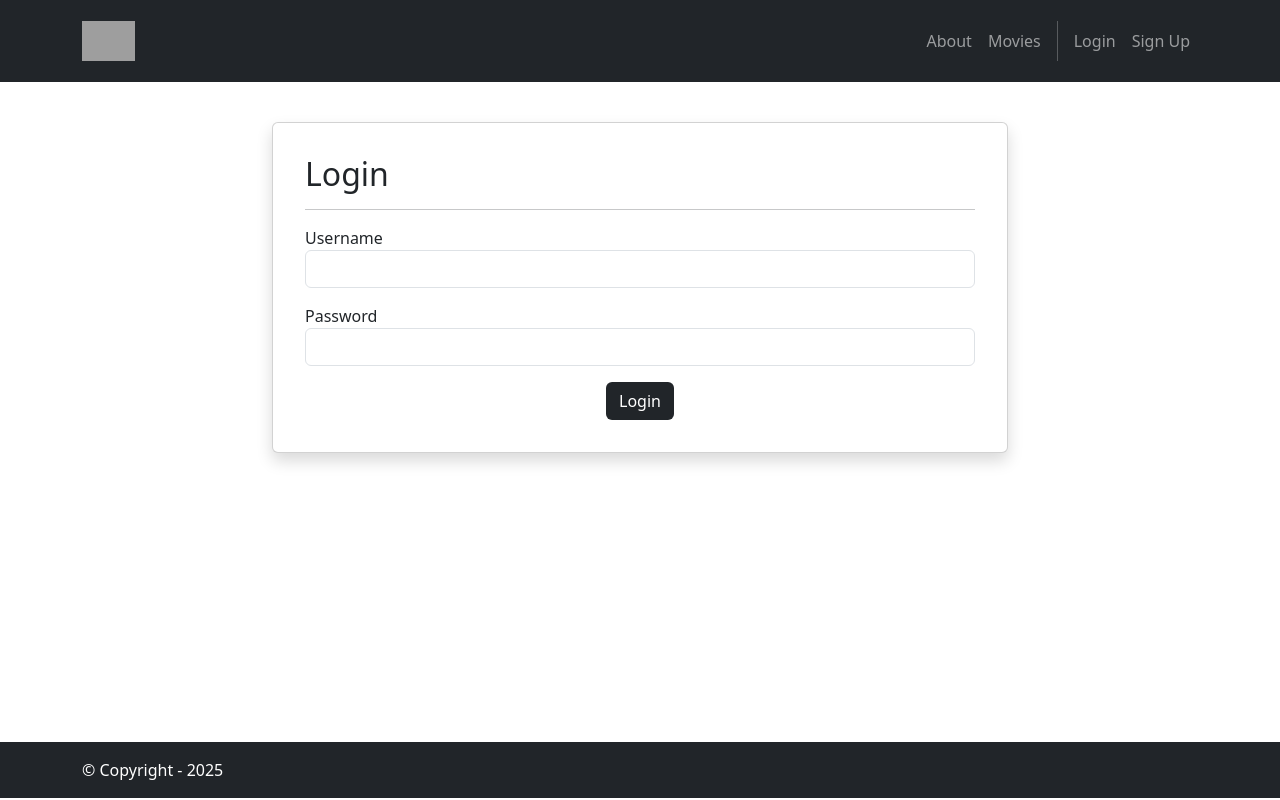
After one commit to cnrbd/MovieSite, a Django app: page /accounts/login/ in a window 1280 px wide. The commit adds this page. Run offline with Django 5.2, Linux system fonts and the light colour scheme; some libraries are stand-ins or nearby versions; grey boxes are pictures that could not be loaded.

Commit message:
completed signup, login page

```diff
--- /dev/null
+++ b/accounts/templates/accounts/login.html
@@ -0,0 +1,44 @@
+{% extends 'base.html' %}
+{% block content %}
+<div class="p-3 mt-4">
+  <div class="container">
+    <div class="row justify-content-center">
+      <div class="col-md-8">
+        <div class="card shadow p-3 mb-4 rounded">
+          <div class="card-body">
+            <h2>Login</h2>
+            <hr />
+            {% if template_data.error %}
+            <div class="alert alert-danger" role="alert">
+              {{ template_data.error }}
+            </div>
+            {% endif %}
+            <form method="POST">
+              {% csrf_token %}
+              <p>
+                <label for="username">Username</label>
+                <input id="username" type="text"
+                       name="username" required
+                       autocomplete="username"
+                       class="form-control">
+              </p>
+              <p>
+                <label for="password">Password</label>
+                <input id="password" type="password"
+                       name="password" required
+                       autocomplete="current-password"
+                       class="form-control">
+              </p>
+              <div class="text-center">
+                <button type="submit"
+                  class="btn bg-dark text-white">Login
+                </button>
+              </div>
+            </form>
+          </div>
+        </div>
+      </div>
+    </div>
+  </div>
+</div>
+{% endblock content %}
--- a/accounts/urls.py
+++ b/accounts/urls.py
@@ -3,5 +3,6 @@ from . import views
 
 urlpatterns = [
     path('signup/', views.signup, name='accounts.signup'),
-    # path('login/', views.login, name='accounts.login'),
+    path('login/', views.login, name='accounts.login'),
+    path('logout/', views.logout, name='accounts.logout'),
 ]
--- a/accounts/views.py
+++ b/accounts/views.py
@@ -1,9 +1,40 @@
 from django.shortcuts import render
-from django.contrib.auth.forms import UserCreationForm
+from django.shortcuts import redirect
+from .forms import CustomUserCreationForm, CustomErrorList
+from django.contrib.auth import login as auth_login, authenticate, logout as auth_logout
+from django.contrib.auth.decorators import login_required
+
+def login(request):
+    template_data = {}
+    template_data['title'] = 'Login'
+    if request.method == 'GET':
+        return render(request, 'accounts/login.html', {'template_data': template_data})
+    elif request.method == 'POST':
+        user = authenticate(request, username = request.POST['username'], password = request.POST['password'])
+        if user is None:
+            template_data['error'] = 'The username or password is incorrect.'
+            return render(request, 'accounts/login.html', {'template_data': template_data})
+        else:
+            auth_login(request, user)
+            return redirect('home.index')
+
 def signup(request):
     template_data = {}
     template_data['title'] = 'Sign Up'
     if request.method == 'GET':
-        template_data['form'] = UserCreationForm()
+        template_data['form'] = CustomUserCreationForm()
         return render(request, 'accounts/signup.html',
             {'template_data': template_data})
+    elif request.method == 'POST':
+        form = CustomUserCreationForm(request.POST, error_class=CustomErrorList)
+        if form.is_valid():
+            form.save()
+            return redirect('account.login')
+        else:
+            template_data['form'] = form
+            return render(request, 'accounts/signup.html',{'template_data': template_data})
+
+@login_required
+def logout(request):
+    auth_logout(request)
+    return redirect('home.index')
--- a/movie_store/settings.py
+++ b/movie_store/settings.py
@@ -113,7 +113,7 @@ AUTH_PASSWORD_VALIDATORS = [
 
 LANGUAGE_CODE = "en-us"
 
-TIME_ZONE = "UTC"
+TIME_ZONE = "America/New_York"
 
 USE_I18N = True
 
--- a/movie_store/templates/base.html
+++ b/movie_store/templates/base.html
@@ -27,7 +27,12 @@
             <a class="nav-link" href="{% url 'home.about' %}">About</a>
             <a class="nav-link" href="{% url 'movies.index' %}">Movies</a>
             <div class="vr bg-white mx-2 d-none d-lg-block"></div>
+            {% if user.is_authenticated %}
+            <a class="nav-link" href="{% url 'accounts.logout' %}">Logout ({{user.username }})</a>
+            {% else %}
+            <a class="nav-link" href="{% url 'accounts.login' %}">Login</a>
             <a class="nav-link" href="{% url 'accounts.signup' %}">Sign Up</a>
+              {% endif %}
           </div>
         </div>
       </div>
@@ -67,13 +72,9 @@
     </section>
     <section class="p-3 ms-footer-bottom bg-dark">
       <div class="container d-flex justify-content-between">
-        <div class="me-5 text-white">
-          <span>DESIGNED BY <a href="https://www.x.com/danielgarax" target="_blank">DANIEL CORREA</a> &
-            <a href="https://www.x.com/greglim81" target="_blank">GREG LIM</a>
-          </span>
-        </div>
+{#          Removed the credit for Daniel Correa and Greg Lim from this line, this change affected accounts/signup.#}
         <div class="text-white">
-          <span>© Copyright - 2024</span>
+          <span>© Copyright - 2025</span>
         </div>
       </div>
     </section>
```
Also changed, not shown: accounts/forms.py (added, +20 -0 lines), db.sqlite3.
